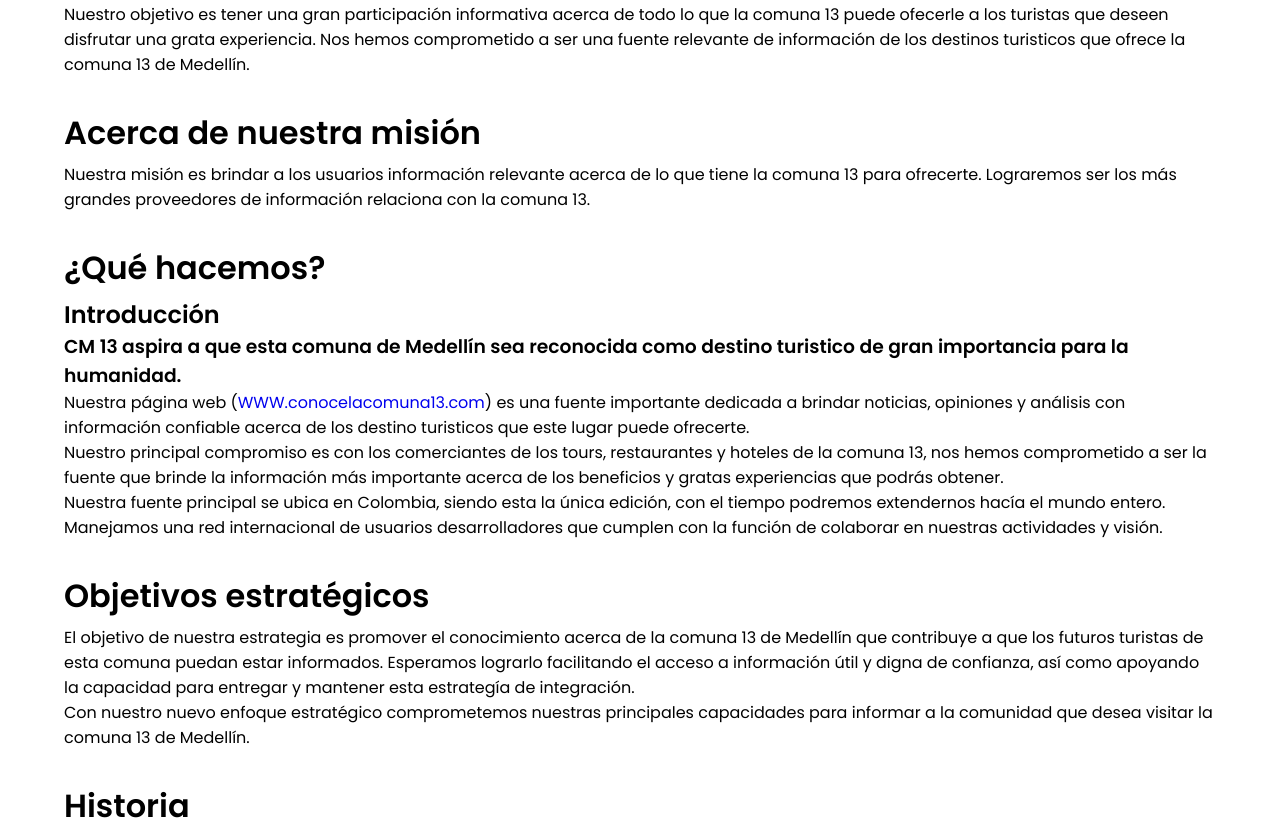
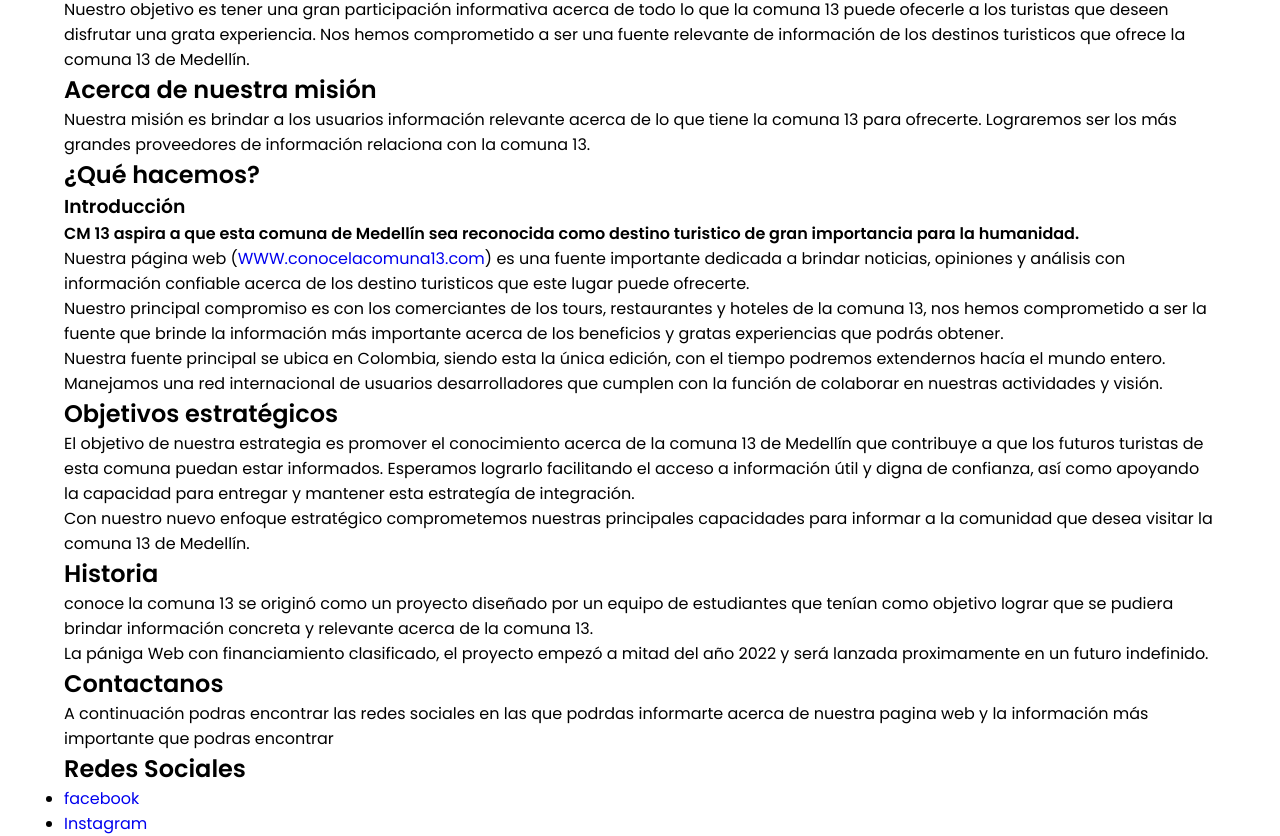
Before and after one commit to SebastianXXI05/proyectoPia-deploy, a React (Vite) app: page /nosotros in a window 1280 px wide. Shown: the part 327-1163 px from the top of the page. Built offline with nearby package versions, Linux system fonts and the light colour scheme.

Commit message:
css sobre nosotros

```diff
--- a/src/components/SobreNosotros.jsx
+++ b/src/components/SobreNosotros.jsx
@@ -10,13 +10,13 @@ function SobreNosotros() {
                 </p>
               </div>
               <div className={styles.espacio}>
-                <h1 className={styles.title}>Acerca de nuestra misión</h1>
+                <h2 className={styles.title}>Acerca de nuestra misión</h2>
                 <p>Nuestra misión es brindar a los usuarios información relevante acerca de lo que tiene la comuna 13 para ofrecerte. Lograremos ser los más grandes proveedores de información relaciona con la comuna 13. </p>
               </div>
               <div className={styles.espacio}>
-                <h1 className={styles.title}>¿Qué hacemos?</h1>
-                <h2 className={styles.intro}>Introducción</h2>
-                <h3>CM 13 aspira a que esta comuna de Medellín sea reconocida como destino turistico de gran importancia para la humanidad.</h3>
+                <h2 className={styles.title}>¿Qué hacemos?</h2>
+                <h3 className={styles.intro}>Introducción</h3>
+                <h4>CM 13 aspira a que esta comuna de Medellín sea reconocida como destino turistico de gran importancia para la humanidad.</h4>
                 <p>Nuestra página web (<a href='#'>WWW.conocelacomuna13.com</a>) es una fuente importante dedicada a brindar noticias, opiniones y análisis con información confiable acerca de los destino turisticos que este lugar puede ofrecerte.
                 </p>
                 <p>Nuestro principal compromiso es con los comerciantes de los tours, restaurantes y hoteles de la comuna 13, nos hemos comprometido a ser la fuente que brinde la información más importante acerca de los beneficios y gratas experiencias que podrás obtener. </p>
@@ -25,17 +25,17 @@ function SobreNosotros() {
                 </p>
               </div>
               <div className={styles.espacio}>
-                <h1 className={styles.title}>Objetivos estratégicos</h1>
+                <h2 className={styles.title}>Objetivos estratégicos</h2>
                 <p>El objetivo de nuestra estrategia es promover el conocimiento acerca de la comuna 13 de Medellín que contribuye a que los futuros turistas de esta comuna puedan estar informados. Esperamos lograrlo facilitando el acceso a información útil y digna de confianza, así como apoyando la capacidad para entregar y mantener esta estrategía de integración.</p>
                 <p>Con nuestro nuevo enfoque estratégico comprometemos nuestras principales capacidades para informar a la comunidad que desea visitar la comuna 13 de Medellín.</p>
               </div>
               <div className={styles.espacio}>
-                <h1 className={styles.title}>Historia</h1>
+                <h2 className={styles.title}>Historia</h2>
                 <p>conoce la comuna 13 se originó como un proyecto diseñado por un equipo de estudiantes que tenían como objetivo lograr que se pudiera brindar información concreta y relevante acerca de la comuna 13.</p>
                 <p>La pániga Web con financiamiento clasificado, el proyecto empezó a mitad del año 2022 y será lanzada proximamente en un futuro indefinido. </p>
               </div>
               <div className={styles.espacio}>
-                <h1 className={styles.title}>Contactanos</h1>
+                <h2 className={styles.title}>Contactanos</h2>
                 <p>A continuación podras encontrar las redes sociales en las que podrdas informarte acerca de nuestra pagina web y la información más importante que podras encontrar</p>
               </div>
               <div>
@@ -47,7 +47,7 @@ function SobreNosotros() {
                 </ul>
               </div>
               <div>
-                <h3 className={styles.title}>contactanos de una manera más privada</h3>
+                <h2 className={styles.title}>contactanos de una manera más privada</h2>
                 <p>Mediante Whattsapp: **********</p>
                 <p>Mediante gmail: <a href="#"></a></p>
               </div>
--- a/src/css/SobreNosotros.module.css
+++ b/src/css/SobreNosotros.module.css
@@ -5,11 +5,3 @@
   margin-top: 3em;
   margin-bottom: 2em;
 }
-
-.espacio {
-  margin-bottom: 2em;
-}
-
-.title {
-  margin-bottom: 5px;
-}
```
